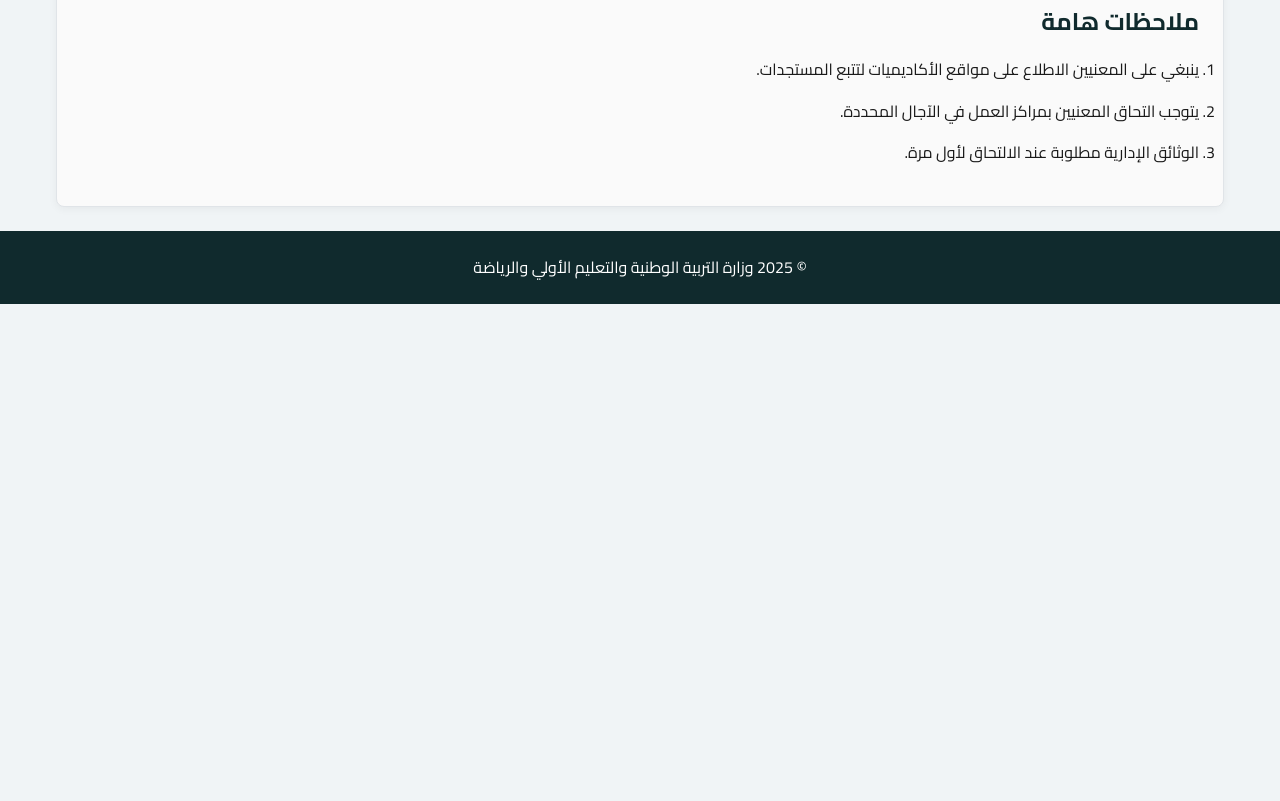
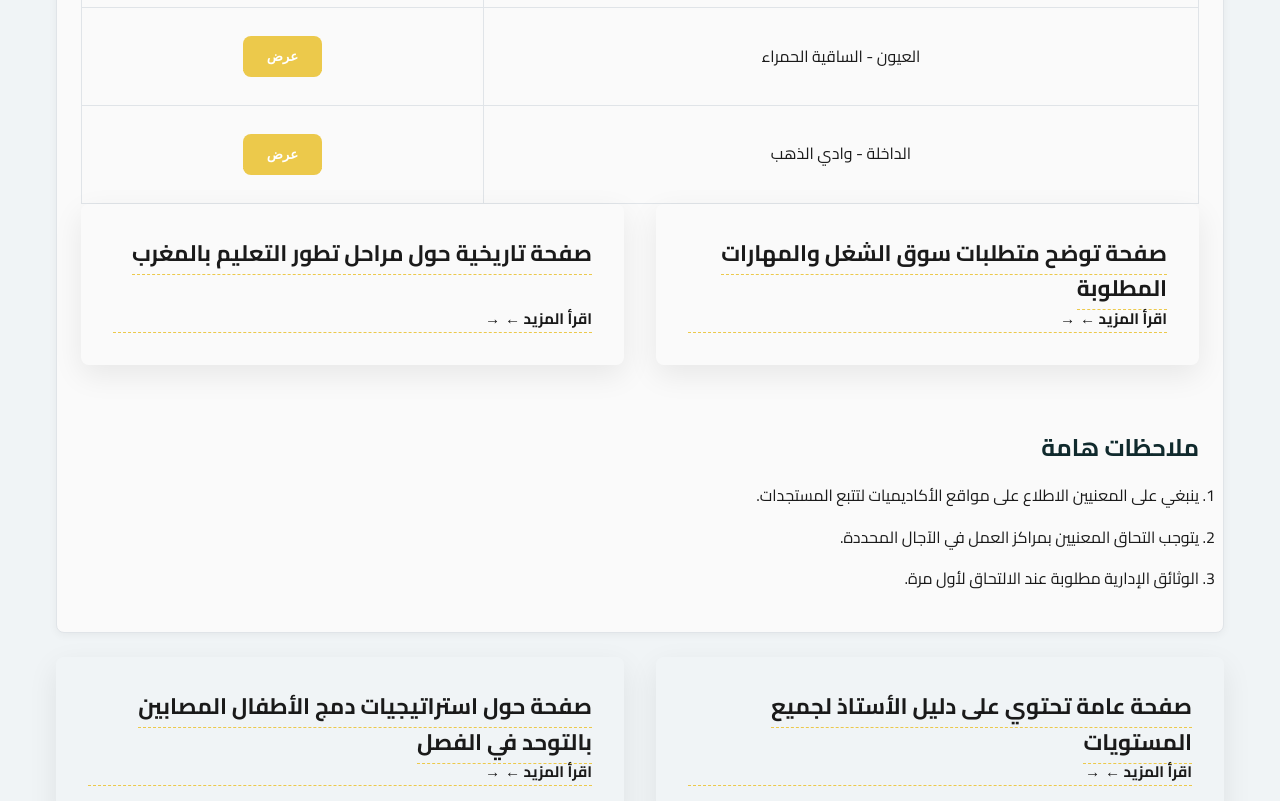
Before and after one commit to medovich123545/alwatiqa, a plain HTML site: page التعيينات-الجديدة-فوج-2025.html in a window 1280 px wide. Shown: the part 1999-2800 px from the top of the page. Before the commit the page ends 2303 px from the top, so only its background shows below. Drawn offline with Linux system fonts and the light colour scheme.

Commit message:
Update التعيينات-الجديدة-فوج-2025.html

```diff
--- a/التعيينات-الجديدة-فوج-2025.html
+++ b/التعيينات-الجديدة-فوج-2025.html
@@ -125,6 +125,48 @@
     .btn-download:hover { background:#d4a72e; }
 
     footer { text-align:center; padding:var(--padding-md); background:var(--primary-color); color:#fff; margin-top:var(--padding-md); }
+
+/* ========================================================================
+   Teasers & Gallery
+========================================================================= */
+.article-teasers {
+  display: grid;
+  grid-template-columns: repeat(auto-fit,minmax(280px,1fr));
+  gap: 2rem; margin-bottom: 4rem;
+}
+.teaser-card {
+  background: var(--clr-bg);
+  padding: 2rem; border-radius: var(--radius);
+  box-shadow: 0 10px 30px rgba(0,0,0,0.08);
+  transition: transform 0.4s, box-shadow 0.4s;
+  display: flex; flex-direction: column;
+  justify-content: space-between; overflow: hidden;
+}
+.teaser-card:hover {
+  transform: translateY(-6px);
+  box-shadow: 0 14px 36px rgba(0,0,0,0.12);
+}
+.teaser-card h3 a {
+  font-family: var(--font-heading);
+  font-size: 1.4rem; color: var(--header-bg);
+  transition: color 0.3s;
+}
+.teaser-card h3 a:hover {
+  color: var(--clr-primary);
+}
+.read-more {
+  display: inline-flex; align-items: center;
+  gap: 0.3rem; margin-top: auto;
+  font-weight: 600; font-size: 0.95rem;
+  color: var(--link-hover); transition: color 0.3s;
+}
+.read-more::after {
+  content: '→'; transition: transform 0.3s;
+}
+.read-more:hover::after {
+  transform: translateX(4px);
+}
+
   </style>
 
   <!-- Google AdSense automatique -->
@@ -236,6 +278,21 @@
       </script>
 
       <h2>تحميل اللوائح حسب الأكاديميات الجهوية</h2>
+      <!-- Teaser cards -->
+<section class="article-teasers" aria-label="مقالات تعليمية" dir="rtl">
+
+  <div class="teaser-card">
+    <h3><a href="مباراة حاملي الشهادات.html">صفحة حول مباريات التعليم لحاملي الشهادات</a></h3>
+    <a href="مباراة حاملي الشهادات.html" class="read-more">اقرأ المزيد ←</a>
+  </div>
+
+  <div class="teaser-card">
+    <h3><a href="متطلبات سوق الشغل.html">صفحة توضح متطلبات سوق الشغل والمهارات المطلوبة</a></h3>
+    <a href="متطلبات سوق الشغل.html" class="read-more">اقرأ المزيد ←</a>
+  </div>
+
+</section>
+
       <div style="overflow-x:auto;">
         <table class="results-table">
           <thead>
@@ -292,6 +349,20 @@
           </tbody>
         </table>
       </div>
+<!-- Teaser cards -->
+<section class="article-teasers" aria-label="مقالات تعليمية" dir="rtl">
+
+  <div class="teaser-card">
+    <h3><a href="متطلبات سوق الشغل.html">صفحة توضح متطلبات سوق الشغل والمهارات المطلوبة</a></h3>
+    <a href="متطلبات سوق الشغل.html" class="read-more">اقرأ المزيد ←</a>
+  </div>
+
+  <div class="teaser-card">
+    <h3><a href="مراحل تطور التعليم في المغرب.html">صفحة تاريخية حول مراحل تطور التعليم بالمغرب</a></h3>
+    <a href="مراحل تطور التعليم في المغرب.html" class="read-more">اقرأ المزيد ←</a>
+  </div>
+
+</section>
 
       <h2>ملاحظات هامة</h2>
       <ol>
@@ -301,6 +372,21 @@
       </ol>
     </section>
   </article>
+  <!-- Teaser cards -->
+<section class="article-teasers" aria-label="مقالات تعليمية" dir="rtl">
+
+  <div class="teaser-card">
+    <h3><a href="دليل_الأستاذ.html">صفحة عامة تحتوي على دليل الأستاذ لجميع المستويات</a></h3>
+    <a href="دليل_الأستاذ.html" class="read-more">اقرأ المزيد ←</a>
+  </div>
+
+  <div class="teaser-card">
+    <h3><a href="دمج الأطفال المصابين بالتوحد.html">صفحة حول استراتيجيات دمج الأطفال المصابين بالتوحد في الفصل</a></h3>
+    <a href="دمج الأطفال المصابين بالتوحد.html" class="read-more">اقرأ المزيد ←</a>
+  </div>
+
+</section>
+
 </main>
 
   </main>
```
